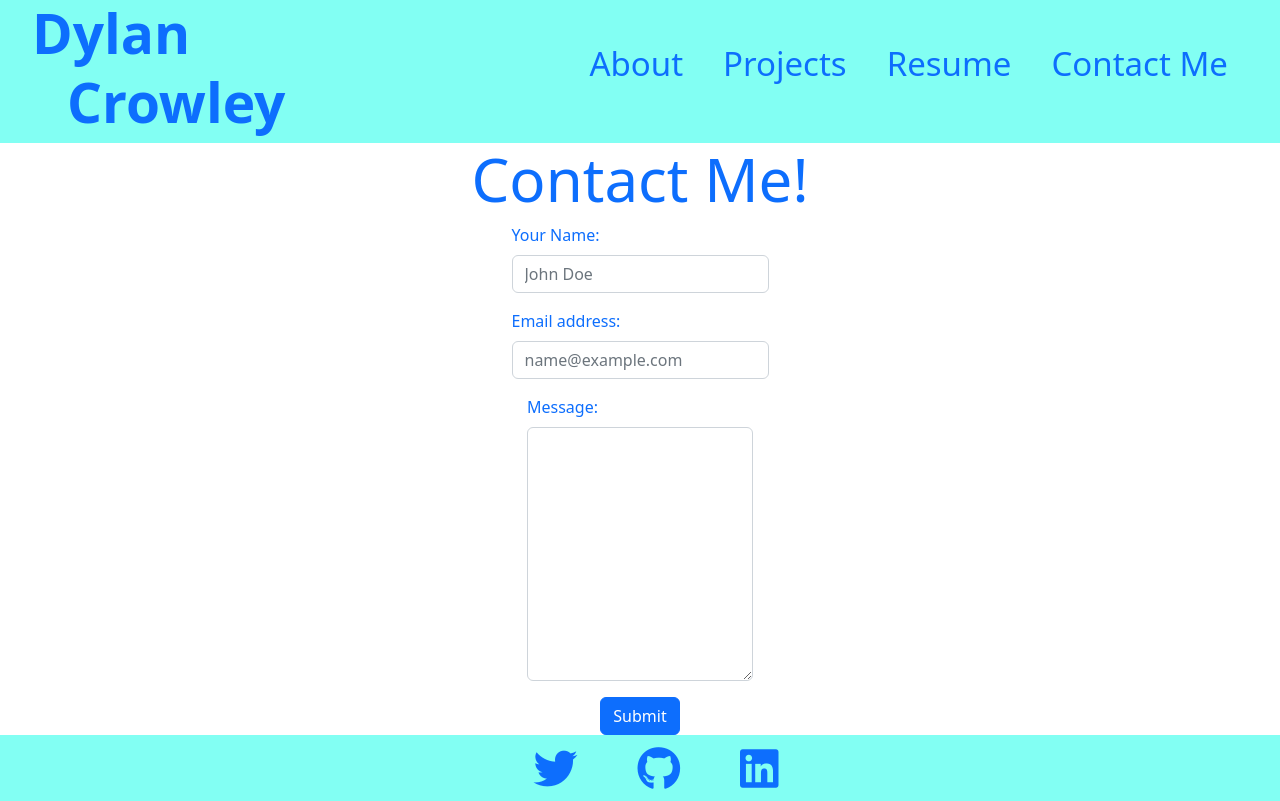
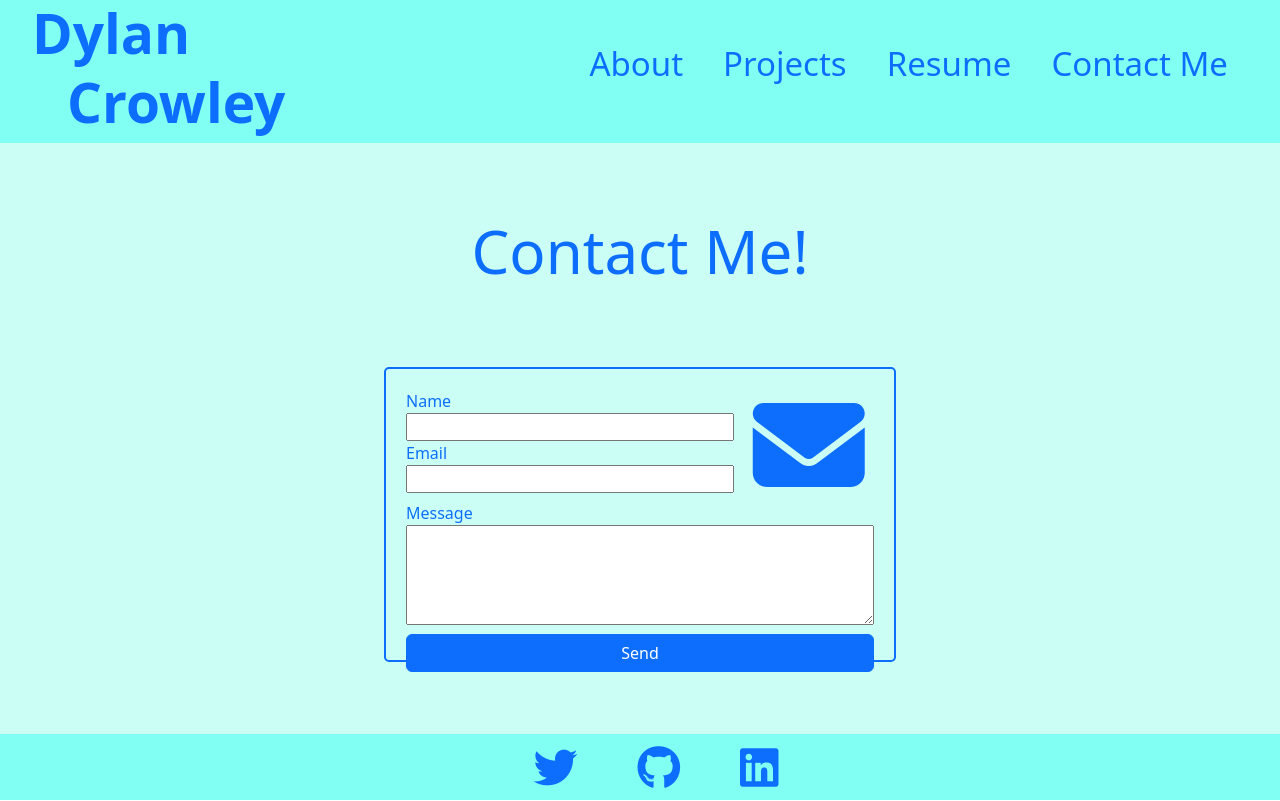
Before and after one commit to dcrowdev/challenge20-React-Portfolio, a React (Create React App) app: page / in a window 1280 px wide. Both pictures are taken after a click on the item "Contact Me". Built offline with nearby package versions, Linux system fonts and the light colour scheme.

Commit message:
contact functionality and initial styling

```diff
--- a/package.json
+++ b/package.json
@@ -4,6 +4,7 @@
   "private": true,
   "homepage": "http://dcrowdev.github.io/challenge20-React-Portfolio",
   "dependencies": {
+    "@emailjs/browser": "^3.10.0",
     "@react-18-pdf/renderer": "^2.3.4",
     "@react-pdf/yoga": "^3.0.0",
     "@testing-library/jest-dom": "^5.16.5",
@@ -12,7 +13,9 @@
     "bootstrap": "^5.2.3",
     "gh-pages": "^4.0.0",
     "react": "^18.2.0",
+    "react-bootstrap": "^2.7.0",
     "react-dom": "^18.2.0",
+    "react-dotenv": "^0.1.3",
     "react-router-dom": "^6.6.1",
     "react-scripts": "4.0.3",
     "web-vitals": "^2.1.4",
--- a/public/index.html
+++ b/public/index.html
@@ -11,6 +11,7 @@
     />
     <link rel="apple-touch-icon" href="%PUBLIC_URL%/logo192.png" />
     <script src="https://kit.fontawesome.com/880ffa1d2e.js" crossorigin="anonymous"></script>
+
     <!--
       manifest.json provides metadata used when your web app is installed on a
       user's mobile device or desktop. See https://developers.google.com/web/fundamentals/web-app-manifest/
--- a/src/App.js
+++ b/src/App.js
@@ -10,8 +10,6 @@ import Footer from './components/Footer/index';
 import './App.css'
 import projects from "./projects";
 
-// import { PDFDownloadLink } from "@react-18-pdf/renderer";
-// import { PDFViewer } from "@react-18-pdf/renderer";
 
 function App() {
 
--- /dev/null
+++ b/src/components/Contact/contact.css
@@ -0,0 +1,20 @@
+.contact-container {
+    background-color: #cbfff5;
+    display: flex;
+    flex-direction: column;
+    align-items: center;
+    justify-content: space-evenly;
+    width: 100%;
+    height: 100%;
+}
+
+.contact-form {
+    border: 2px solid;
+    border-radius: 5px;
+    padding: 20px;
+    display: flex;
+    flex-direction: column;
+    justify-content: space-between;
+    width: 40%;
+    height: 50%;
+}
--- a/src/components/Contact/index.jsx
+++ b/src/components/Contact/index.jsx
@@ -1,23 +1,63 @@
-import React from "react";
+import './contact.css'
+import React, { useRef, useState } from 'react';
+import emailjs from '@emailjs/browser';
+import Button from 'react-bootstrap/Button';
+import Modal from 'react-bootstrap/Modal';
 
 function Contact() {
+    const [show, setShow] = useState(false);
+
+    const handleClose = () => setShow(false);
+    const handleShow = () => setShow(true);
+
+
+
+
+    const form = useRef();
+
+    const sendEmail = (e) => {
+        e.preventDefault();
+
+        emailjs.sendForm(process.env.REACT_APP_SERVICE_KEY, process.env.REACT_APP_TEMPLATE_KEY, form.current, 'qQqIxAsUd-hDWmx2t')
+            .then((result) => {
+                console.log(result.text);
+                handleShow();
+                e.target.reset();
+            }, (error) => {
+                console.log(error.text);
+            });
+    };
+
+
+
+
     return (
-        <>
-            <h1 style={{fontSize: '60px'}}>Contact Me!</h1>
-            <div class="mb-3">
-                <label for="exampleFormControlInput1" class="form-label">Your Name:</label>
-                <input type="text" class="form-control" id="exampleFormControlInput1" placeholder="John Doe" />
-            </div>
-            <div class="mb-3">
-                <label for="exampleFormControlInput2" class="form-label">Email address:</label>
-                <input type="email" class="form-control" id="exampleFormControlInput2" placeholder="name@example.com" />
-            </div>
-            <div class="mb-3">
-                <label for="exampleFormControlTextarea1" class="form-label">Message:</label>
-                <textarea class="form-control" id="exampleFormControlTextarea1" rows="10"></textarea>
-            </div>
-            <button type="button" class="btn btn-primary">Submit</button>
-        </>
+        <div className="contact-container">
+            <h1 style={{ fontSize: '60px' }}>Contact Me!</h1>
+            <form className='contact-form' ref={form} onSubmit={sendEmail}>
+                <div style={{display: 'flex', justifyContent: 'space-between'}}>
+                    <div style={{display: 'flex', flexDirection: 'column', width: '70%'}}>
+                        <label>Name</label>
+                        <input type="text" name="user_name" style={{ width: '100%' }} />
+                        <label>Email</label>
+                        <input type="email" name="user_email" style={{ width: '100%' }} />
+                    </div>
+                    <i className="fa-solid fa-envelope" style={{ fontSize: '700%', paddingRight: '2%', alignSelf: 'center'}}></i>
+                </div>
+                <div style={{display: 'flex', flexDirection: 'column', width: '100%'}}>
+                <label>Message</label>
+                <textarea name="message" style={{ height: '100px', color: 'black', marginBottom: '2%' }} />
+                <input className="btn btn-primary" type="submit" value="Send" />
+                </div>
+            </form>
+
+            <Modal show={show} onHide={handleClose}>
+                <Modal.Header closeButton style={{ backgroundColor: '#cbfff5', borderRadius: '5px' }}>
+                    <Modal.Title>Message Successfully Sent!</Modal.Title>
+                </Modal.Header>
+            </Modal>
+
+        </div>
     )
 }
 
--- a/src/components/Footer/index.jsx
+++ b/src/components/Footer/index.jsx
@@ -5,9 +5,9 @@ function Footer() {
     return (
         <div className="footer-container">
             <ul className="footer-ul">
-                <li className="footer-li"><a href="https://twitter.com/dcrowdev" target='_blank' rel="noreferrer"><i class="fa-brands fa-twitter"></i></a></li>
-                <li className="footer-li"><a href="https://github.com/dcrowdev" target='_blank' rel="noreferrer"><i class="fa-brands fa-github"></i></a></li>
-                <li className="footer-li"><a href="https://www.linkedin.com/in/dylan-crowley-3974b8252/" target='_blank' rel="noreferrer"><i class="fa-brands fa-linkedin"></i></a></li>
+                <li className="footer-li"><a href="https://twitter.com/dcrowdev" target='_blank' rel="noreferrer"><i className="fa-brands fa-twitter"></i></a></li>
+                <li className="footer-li"><a href="https://github.com/dcrowdev" target='_blank' rel="noreferrer"><i className="fa-brands fa-github"></i></a></li>
+                <li className="footer-li"><a href="https://www.linkedin.com/in/dylan-crowley-3974b8252/" target='_blank' rel="noreferrer"><i className="fa-brands fa-linkedin"></i></a></li>
             </ul>
         </div>
     )
```
Also changed, not shown: 1 other file (tests, documents, lock files or other folders).
